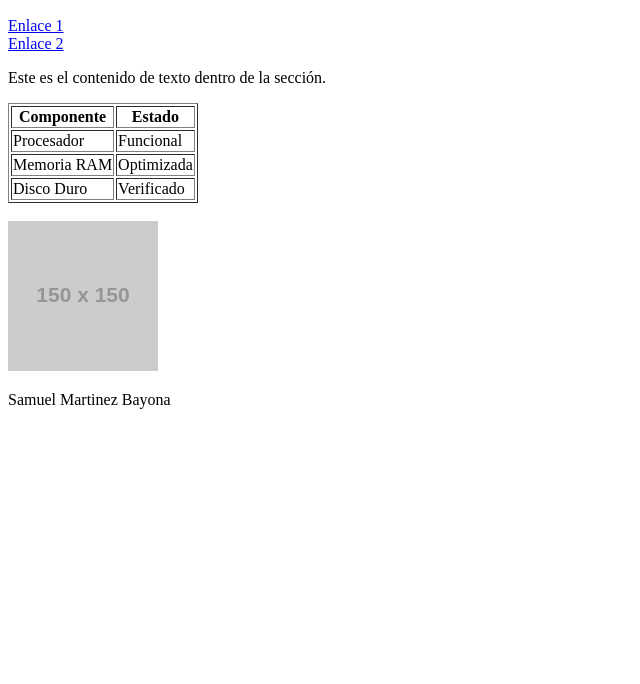
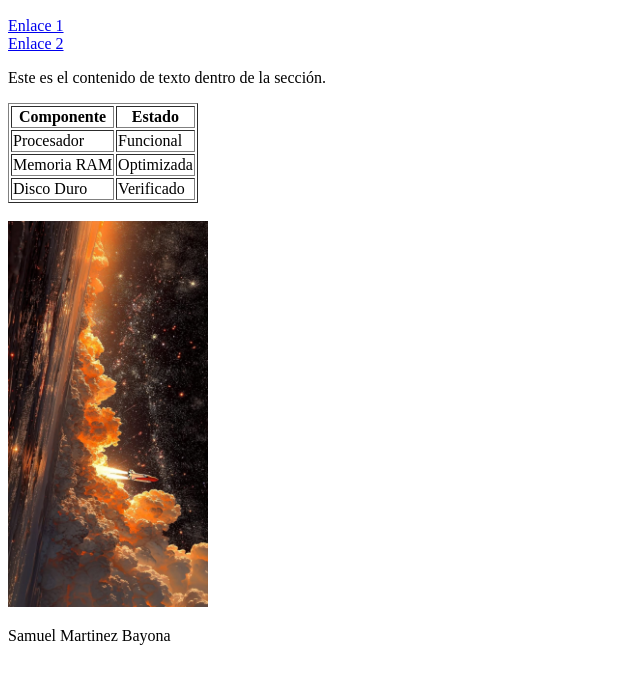
Before and after one commit to samuelmartinez-hub/pagina_unidad5, a plain HTML site: page index.html in a window 1280 px wide. Shown: the part 50-734 px from the top of the page, without its empty margins (0-640 px from the left). Drawn offline with Linux system fonts and the light colour scheme; placeholder pictures from the web are drawn by us.

Commit message:
modificacion de la foto

```diff
--- a/index.html
+++ b/index.html
@@ -46,7 +46,7 @@
 
         <br>
 
-        <img src="https://via.placeholder.com/150" alt="Representación gráfica de hardware">
+        <img src="perfil.jpeg" alt="Fotografía de ejemplo" width="200">
     </section>
 
     <footer>
```
Also changed, not shown: perfil.jpeg (added).
